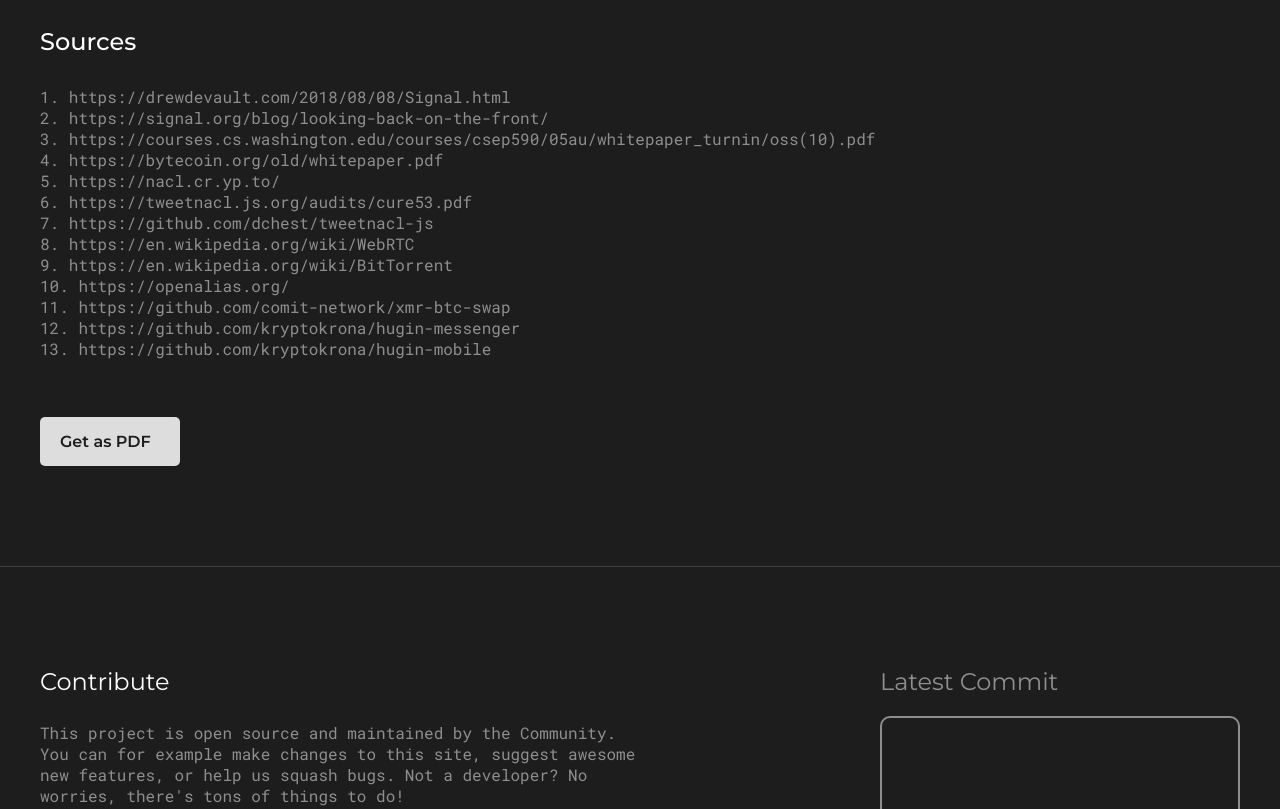
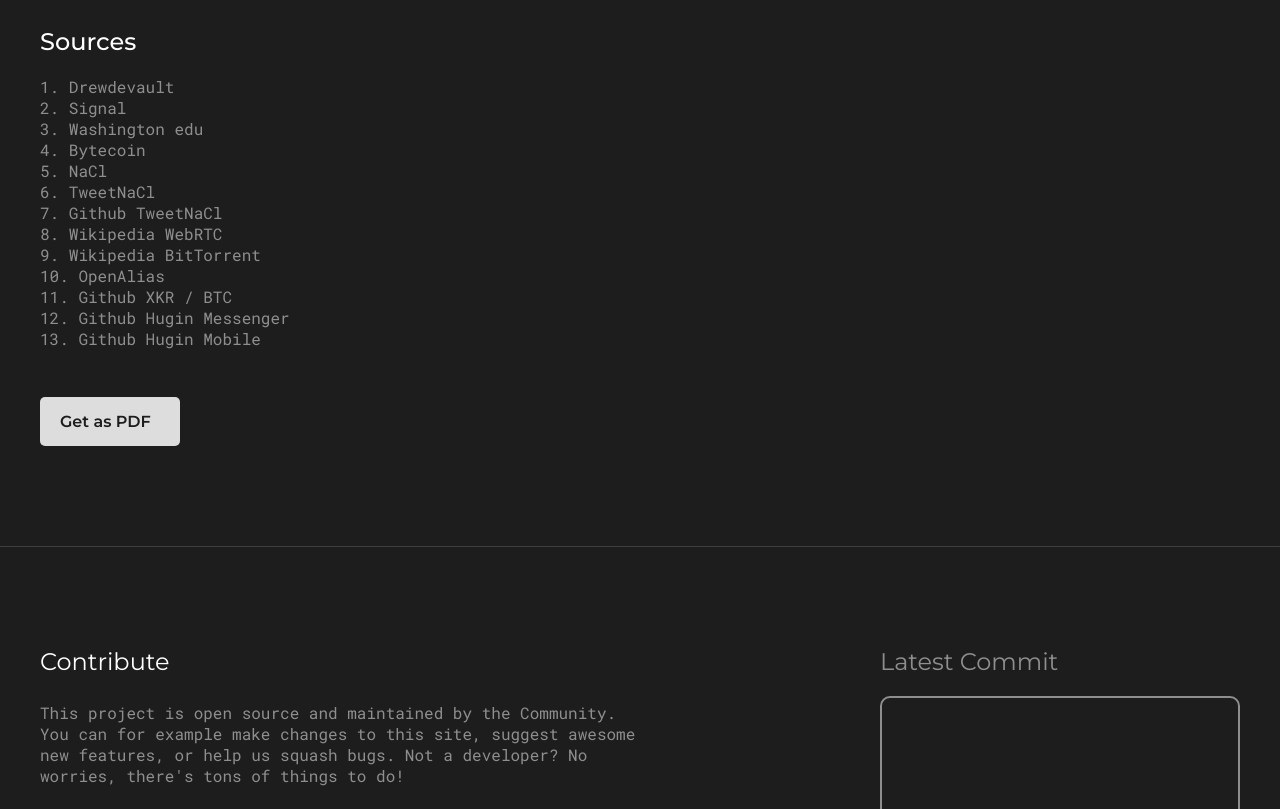
Before and after one commit to kryptokrona/hugin-website, a Gatsby site: page /whitepaper in a window 1280 px wide. Shown: the part 5770-6579 px from the top of the page. Built offline with nearby package versions, Linux system fonts and the light colour scheme; Gatsby itself is replaced by a stand-in of ours; no server answers.

Commit message:
Fixed Links on Whitepaper

```diff
--- a/src/pages/whitepaper.js
+++ b/src/pages/whitepaper.js
@@ -74,6 +74,18 @@
 
 const Figure = styled.img`
 
+`
+
+const Source = styled.a`
+  color: rgba(255, 255, 255, 0.5);
+  font-family: 'Roboto Mono', monospace;
+  transition: 250ms;
+  text-decoration: none;
+
+  &:hover {
+    color: #fff;
+    cursor: pointer;
+  }
 `
 
 const WhitepaperPage = () => {
@@ -328,20 +340,20 @@
                         Fri 3 Sep, 2020</Text>
 
                     <SubTitle>Sources</SubTitle>
-                    <Text>1. https://drewdevault.com/2018/08/08/Signal.html<br/>
-                        2. https://signal.org/blog/looking-back-on-the-front/<br/>
-                        3. https://courses.cs.washington.edu/courses/csep590/05au/whitepaper_turnin/oss(10).pdf<br/>
-                        4. https://bytecoin.org/old/whitepaper.pdf<br/>
-                        5. https://nacl.cr.yp.to/<br/>
-                        6. https://tweetnacl.js.org/audits/cure53.pdf<br/>
-                        7. https://github.com/dchest/tweetnacl-js<br/>
-                        8. https://en.wikipedia.org/wiki/WebRTC<br/>
-                        9. https://en.wikipedia.org/wiki/BitTorrent<br/>
-                        10. https://openalias.org/<br/>
-                        11. https://github.com/comit-network/xmr-btc-swap<br/>
-                        12. https://github.com/kryptokrona/hugin-messenger<br/>
-                        13. https://github.com/kryptokrona/hugin-mobile<br/>
-                    </Text>
+                    <Source href="https://drewdevault.com/2018/08/08/Signal.html">1. Drewdevault</Source>
+                    <Source href="https://signal.org/blog/looking-back-on-the-front">2. Signal</Source>
+                    <Source href="https://courses.cs.washington.edu/courses/csep590/05au/whitepaper_turnin/oss(10).pdf">3. Washington edu</Source>
+                    <Source href="https://bytecoin.org/old/whitepaper.pdf">4. Bytecoin</Source>
+                    <Source href="https://nacl.cr.yp.to">5. NaCl</Source>
+                    <Source href="https://tweetnacl.js.org/audits/cure53.pdf">6. TweetNaCl</Source>
+                    <Source href="https://github.com/dchest/tweetnacl-js">7. Github TweetNaCl</Source>
+                    <Source href="https://en.wikipedia.org/wiki/WebRTC">8. Wikipedia WebRTC</Source>
+                    <Source href="https://en.wikipedia.org/wiki/BitTorrent">9. Wikipedia BitTorrent</Source>
+                    <Source href="https://openalias.org">10. OpenAlias</Source>
+                    <Source href="https://github.com/comit-network/xmr-btc-swap">11. Github XKR / BTC</Source>
+                    <Source href="https://github.com/kryptokrona/hugin-messenger">12. Github Hugin Messenger</Source>
+                    <Source href="https://github.com/kryptokrona/hugin-mobile">13. Github Hugin Mobile</Source>
+
                     <Button href="https://kryptokrona.se/Hugin_Whitepaper.pdf">Get as PDF</Button>
 
                 </Wrapper>
```
